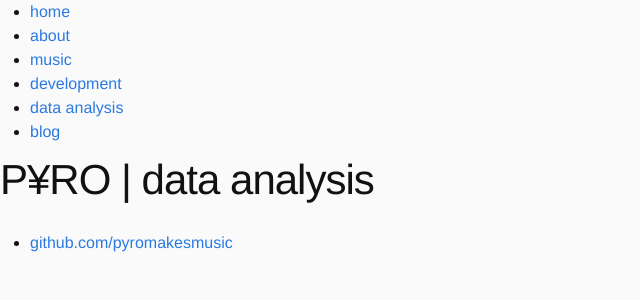
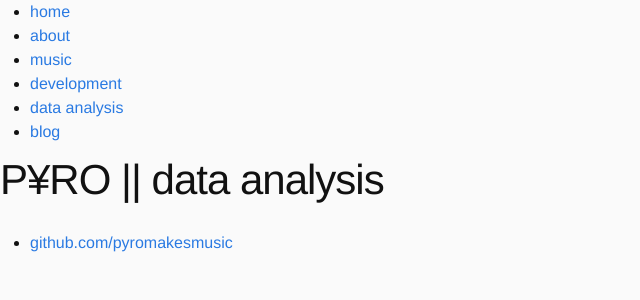
Before and after one commit to pyromakesmusic/pyromakesmusic.github.io, a Jekyll site: the page built from docs/data_analysis/index.html, in a window 1280 px wide. Shown: the top 300 px of the page, without its empty margins (0-640 px from the left). Built offline with Jekyll 4.4.1, drawn with Linux system fonts in a browser that asks for light colours.

Commit message:
tried changing background color

```diff
--- a/docs/css/main.css
+++ b/docs/css/main.css
@@ -1,7 +1,7 @@
 body {
     margin: 60px auto;
     width: 70%;
-    background-color: #f0f0f0; /* Light gray background */
+    background-color: #f4f4f4; /* Light gray background */
 }
 nav ul, footer ul {
     font-family:'Verdana', 'Arial', 'Sans-Serif';
--- a/docs/data_analysis/index.html
+++ b/docs/data_analysis/index.html
@@ -1,4 +1,4 @@
 ---
 layout: page
-title: P¥RO | data analysis
+title: P¥RO || data analysis
 ---
```
